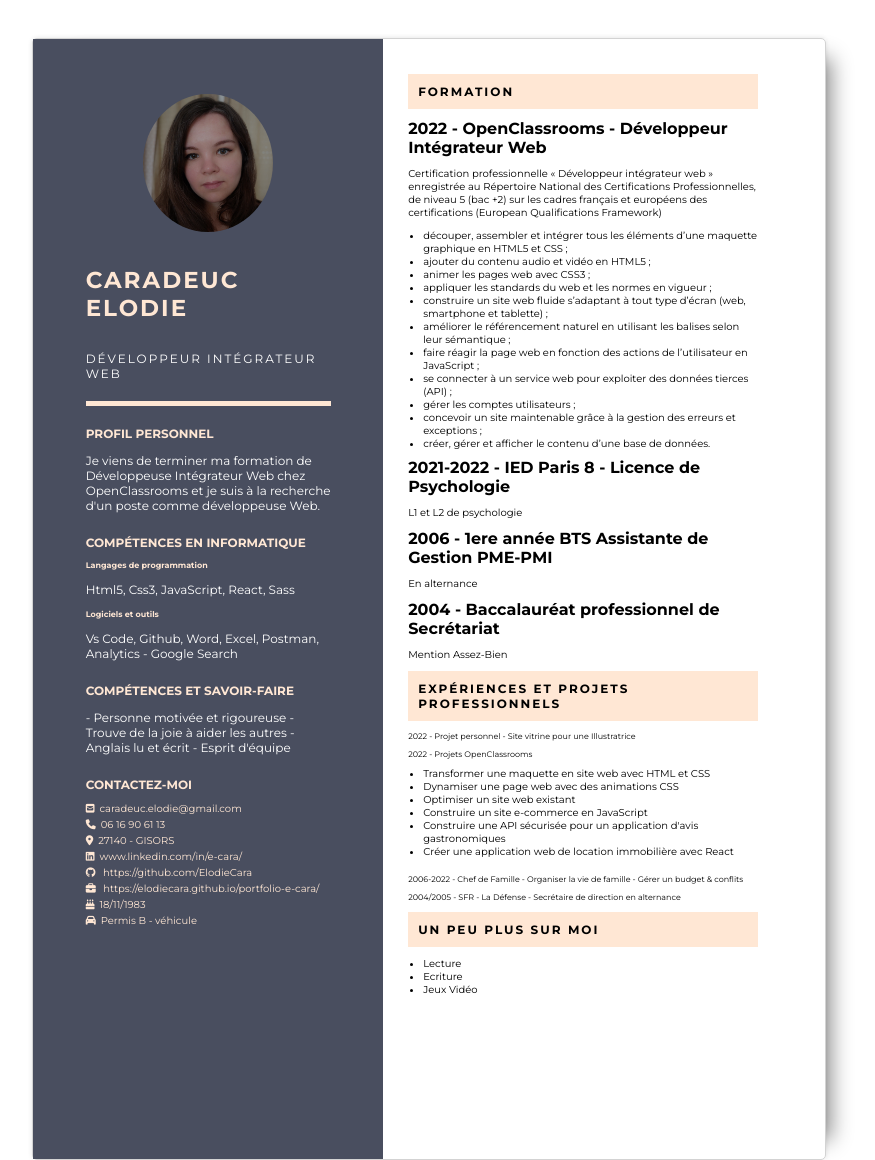
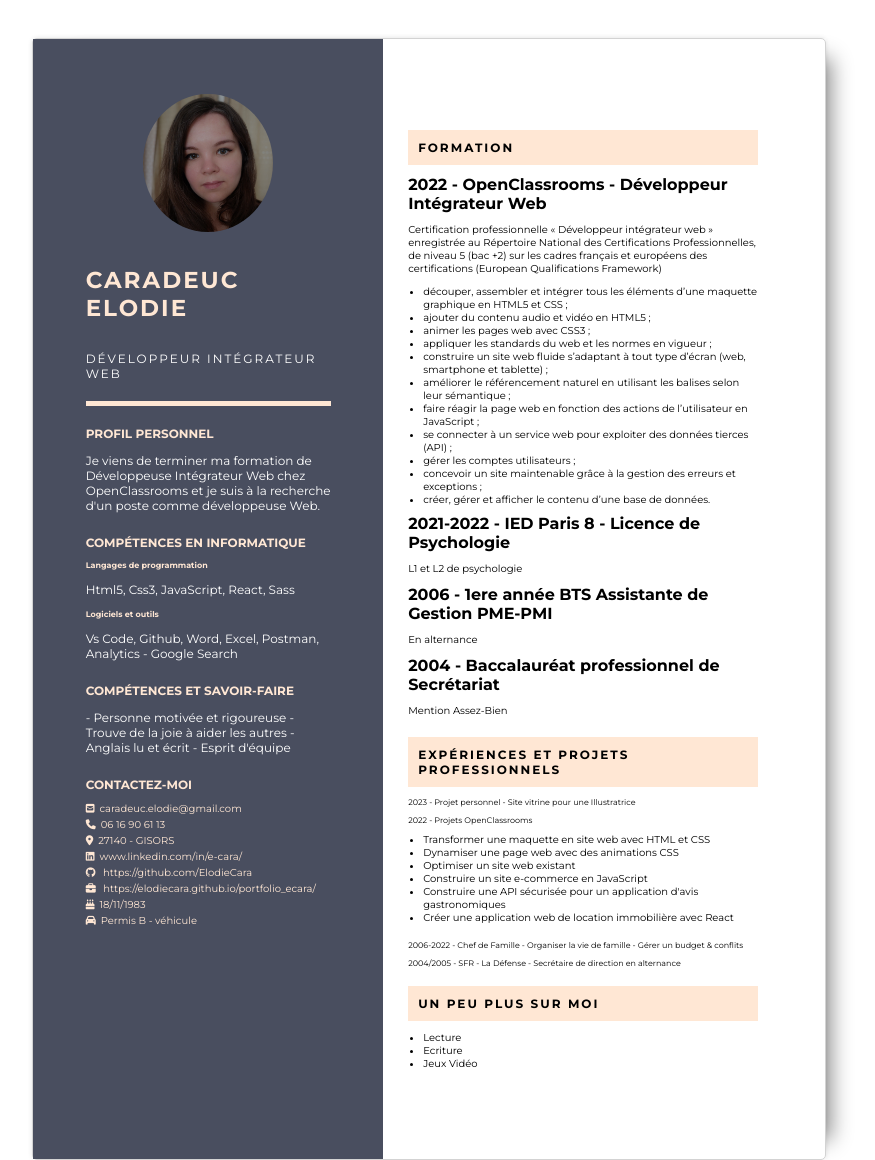
Before and after one commit to ElodieCara/cv-ecara, a plain HTML site: page index.html in a window 1280 px wide. Shown: the whole page, without its empty margins (211-1086 px from the left). Drawn offline with Linux system fonts and the light colour scheme.

Commit message:
Maj responsive + portfolio

```diff
--- a/index.html
+++ b/index.html
@@ -56,7 +56,7 @@
                         <li><i class="fa-brands fa-github"></i> <a
                                 href="https://github.com/ElodieCara">https://github.com/ElodieCara</a></li>
                         <li><i class="fa-solid fa-briefcase"></i> <a
-                                href="https://elodiecara.github.io/portfolio-e-cara/">https://elodiecara.github.io/portfolio-e-cara/</a>
+                                href="https://elodiecara.github.io/portfolio_ecara/">https://elodiecara.github.io/portfolio_ecara/</a>
                         </li>
                         <li><i class="fa-solid fa-cake-candles"></i>18/11/1983</li>
                         <li><i class="fa-solid fa-car"></i>Permis B - véhicule</li>
@@ -102,7 +102,7 @@
             </section>
             <section class="experiences">
                 <h2 class="experience__title">Expériences et projets Professionnels</h2>
-                <p>2022 - Projet personnel - Site vitrine pour une Illustratrice </p>
+                <p>2023 - Projet personnel - Site vitrine pour une Illustratrice </p>
                 <p> 2022 - Projets OpenClassrooms</p>
                 <ul class="experiences__projets">
                     <li>Transformer une maquette en site web avec HTML et CSS</li>
--- a/styles/styles.css
+++ b/styles/styles.css
@@ -122,6 +122,9 @@ img {
 
 .rang2__formation,
 .rang2__experiences {
+  display: flex;
+  flex-direction: column;
+  justify-content: center;
   padding: 25px;
   max-width: 400px;
   background-color: white;
```
